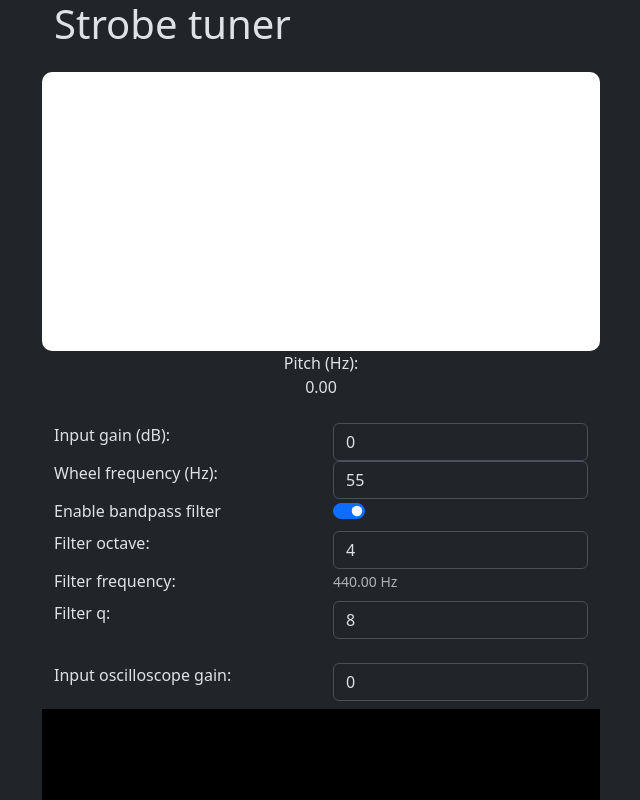
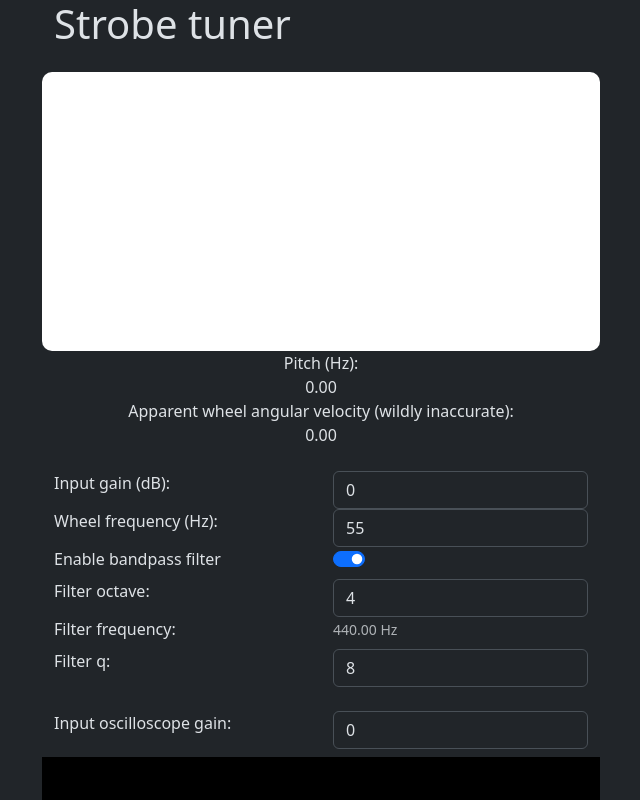
Before and after one commit to frun36/strobe-tuner, a React (Vite) app: page / in a window 1280 px wide. Shown: the top 800 px of the page, without its empty margins (319-959 px from the left). Built offline with nearby package versions, Linux system fonts and the light colour scheme; no server answers.

Commit message:
Decrease motion blur size, display the apparent omega

```diff
--- a/src/App.jsx
+++ b/src/App.jsx
@@ -19,6 +19,7 @@ export default function App() {
         outputBuffer: [],
         positionBuffer: [],
         pitch: 0.,
+        apparentOmega: 0.,
     });
 
     const defaultSettings = {
@@ -77,7 +78,7 @@ export default function App() {
                 <Col xs={0} lg={3}></Col>
                 <Col xs={12} lg={6}>
                     <h1>Strobe tuner</h1>
-                    <TunerDisplay img={imgRef.current} positionBuffer={frame.positionBuffer} pitch={frame.pitch} />
+                    <TunerDisplay img={imgRef.current} positionBuffer={frame.positionBuffer} pitch={frame.pitch} apparentOmega={frame.apparentOmega} />
                     <Settings updater={updateSettings} defaultSettings={defaultSettings} />
                     <Oscilloscope buffer={frame.inputBuffer} gainLabel="Input oscilloscope gain: " />
                     <Oscilloscope buffer={frame.outputBuffer} gainLabel="Output oscilloscope gain: " />
--- a/src/audio/TunerProcessor.js
+++ b/src/audio/TunerProcessor.js
@@ -33,12 +33,13 @@ class TunerProcessor extends AudioWorkletProcessor {
                 break;
             case "init-tuner":
                 set_panic_hook();
-                this.tuner = Tuner.new(msg.sampleRate, msg.wheelFrequency, 128, msg.filterOn, msg.filterOctave, msg.filterQ);
+                this.tuner = Tuner.new(msg.sampleRate, msg.wheelFrequency, 8, msg.filterOn, msg.filterOctave, msg.filterQ);
                 break;
             case "get-frame":
                 if (!this.tuner) {
                     break;
                 }
+                // console.log(this.tuner.get_apparent_omega(), this.tuner.get_positions()[0] % Math.PI * Math.pow(2, -3));
                 this.port.postMessage({
                     type: "frame",
                     frame: {
@@ -46,6 +47,7 @@ class TunerProcessor extends AudioWorkletProcessor {
                         outputBuffer: this.tuner.get_output_buffer(),
                         positionBuffer: this.tuner.get_positions(),
                         pitch: this.tuner.get_last_pitch(),
+                        apparentOmega: this.tuner.get_apparent_omega(),
                     }
                 });
                 break;
--- a/src/components/TunerDisplay.jsx
+++ b/src/components/TunerDisplay.jsx
@@ -1,7 +1,7 @@
 import { useEffect, useRef } from "react";
 import { Row } from "react-bootstrap";
 
-export default function TunerDisplay({ img, positionBuffer, pitch }) {
+export default function TunerDisplay({ img, positionBuffer, pitch, apparentOmega }) {
     const canvasRef = useRef(null);
 
     useEffect(() => {
@@ -24,7 +24,7 @@ export default function TunerDisplay({ img, positionBuffer, pitch }) {
 
         setBacklight(1);
         positionBuffer.forEach(position => {
-            drawWheel(-position, 0.01);
+            drawWheel(-position, 0.25);
         });
     }, [positionBuffer, img])
 
@@ -39,5 +39,9 @@ export default function TunerDisplay({ img, positionBuffer, pitch }) {
             <label htmlFor="inputFrequency">Pitch (Hz): </label>
             <output id="inputFrequency">{pitch.toFixed(2)}</output>
         </Row>
+        <Row>
+            <label htmlFor="apparentOmega">Apparent wheel angular velocity (wildly inaccurate): </label>
+            <output id="apparentOmega">{(apparentOmega.toFixed(2))}</output>
+        </Row>
     </div>
 }
```
